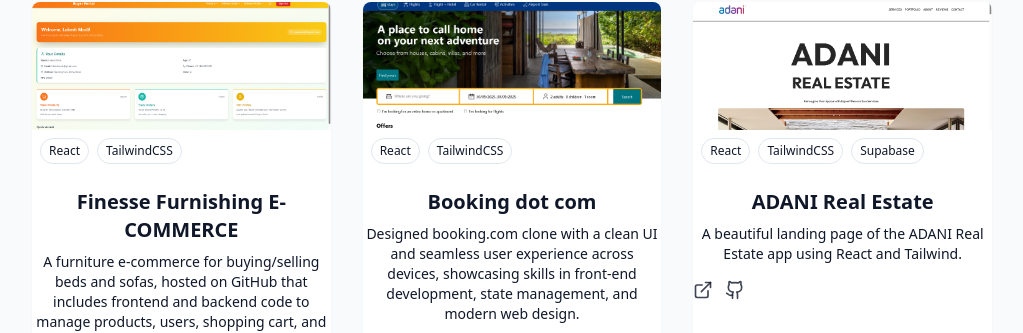
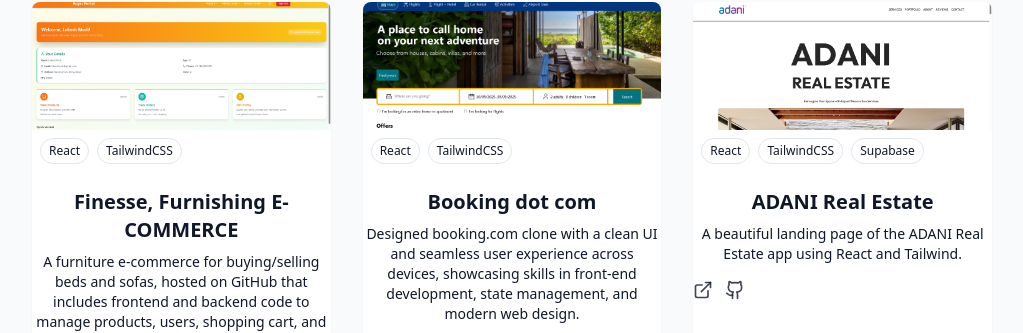
Before and after one commit to Prdp-ktri/September-2025-portfolio, a React (Vite) app: page / in a window 1280 px wide. Shown: the part 2856-3189 px from the top of the page, without its empty margins (128-1151 px from the left). Built offline with nearby package versions, Linux system fonts and the light colour scheme.

Commit message:
commit a comma in 1st project title
commit a comma in 1st project title

```diff
--- a/src/components/ProjectsSection.jsx
+++ b/src/components/ProjectsSection.jsx
@@ -4,7 +4,7 @@
 const projects = [
   {
     id: 1,
-    title: "Finesse Furnishing E-COMMERCE",
+    title: "Finesse, Furnishing E-COMMERCE",
     description:
       "A furniture e-commerce for buying/selling beds and sofas, hosted on GitHub that includes frontend and backend code to manage products, users, shopping cart, and transactions.",
     demoUrl: "",
```
